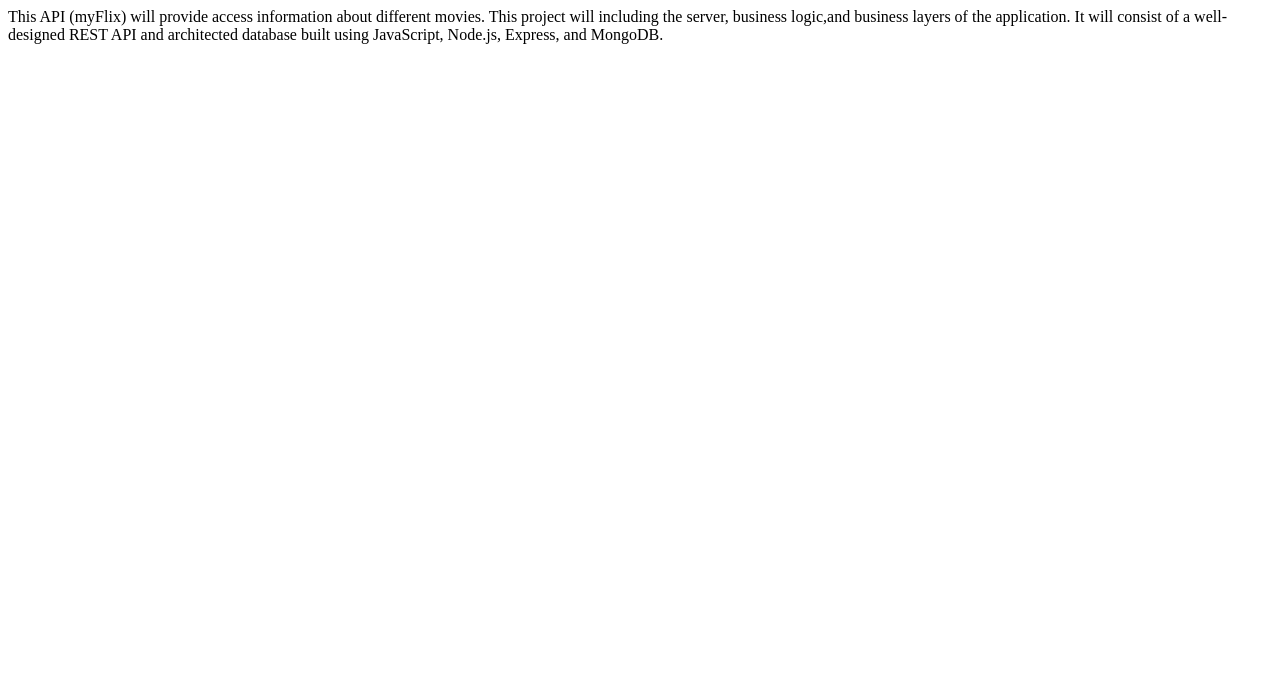
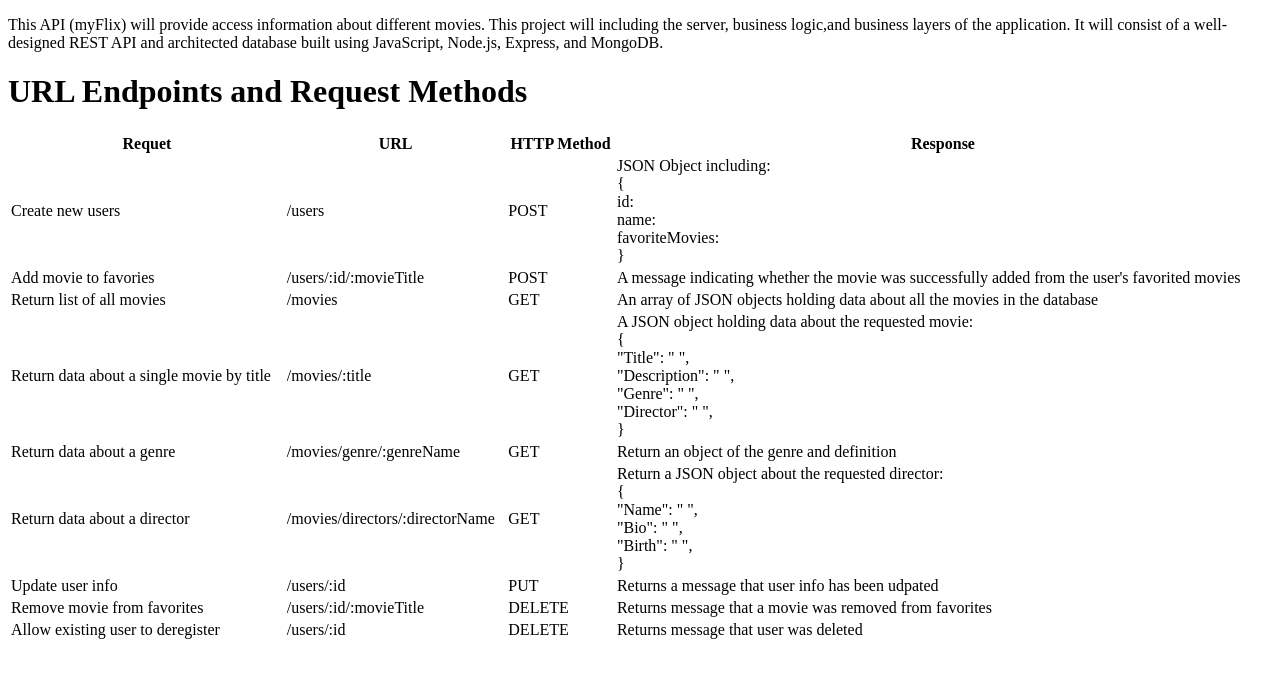
Before and after one commit to andrewhahn1/movie_api, a website: page public/documentation.html in a window 1280 px wide. Drawn offline with Linux system fonts and the light colour scheme.

Commit message:
Update documentation.html
If committed, added a table with Endpoints and Request Methods

```diff
--- a/public/documentation.html
+++ b/public/documentation.html
@@ -6,6 +6,92 @@
     <title>myFlix</title>
 </head>
 <body>
-    This API (myFlix) will provide access information about different movies. This project will including the server, business logic,and business layers of the application. It will consist of a well-designed REST API and architected database built using JavaScript, Node.js, Express, and MongoDB.
+   <p>This API (myFlix) will provide access information about different movies. This project will including the server, business logic,and business layers of the application. It will consist of a well-designed REST API and architected database built using JavaScript, Node.js, Express, and MongoDB.</p>
+
+   <h1>URL Endpoints and Request Methods</h1>
+   <table style="width:100%">
+    <tr>
+      <th>Requet</th>
+      <th>URL</th>
+      <th>HTTP Method</th>
+      <th>Response</th>
+    </tr>
+    <tr>
+      <td>Create new users</td>
+      <td>/users</td>
+      <td>POST</td>
+      <td>JSON Object including:<br/>
+       { <br/>
+        id:<br/>
+        name: <br/>
+        favoriteMovies: <br/>
+       }
+    </td>
+    </tr>
+    <tr>
+      <td>Add movie to favories</td>
+      <td>/users/:id/:movieTitle</td>
+      <td>POST</td>
+      <td> A message indicating whether the movie was successfully added
+        from the user's favorited movies</td>
+    </tr>
+    <tr>
+        <td>Return list of all movies</td>
+        <td>/movies</td>
+        <td>GET</td>
+        <td>An array of JSON objects holding data about all the movies in the
+            database</td>
+    </tr>
+    <tr>
+        <td>Return data about a single movie by title</td>
+        <td>/movies/:title</td>
+        <td>GET</td>
+        <td>A JSON object holding data about the requested movie:<br />
+        { <br/>
+            "Title": " ",<br/>
+            "Description": " ",<br/>
+            "Genre": " ", <br/>
+            "Director": " ",<br/>
+        }<br/>
+        </td>
+    </tr>
+    <tr>
+        <td>Return data about a genre</td>
+        <td>/movies/genre/:genreName</td>
+        <td>GET</td>
+        <td>Return an object of the genre and definition</td>
+    </tr>
+    <tr>
+        <td>Return data about a director</td>
+        <td>/movies/directors/:directorName</td>
+        <td>GET</td>
+        <td>Return a JSON object about the requested director: <br/>
+        { <br/>
+            "Name": " ",<br/>
+            "Bio": " ",<br/>
+            "Birth": " ", <br/>
+        }<br/>
+        </td>
+    </tr>
+    <tr>
+        <td>Update user info</td>
+        <td>/users/:id</td>
+        <td>PUT</td>
+        <td>Returns a message that user info has been udpated</td>
+    </tr>
+    <tr>
+        <td>Remove movie from favorites</td>
+        <td>/users/:id/:movieTitle</td>
+        <td>DELETE</td>
+        <td>Returns message that a movie was removed from favorites</td>
+    </tr>
+    <tr>
+        <td>Allow existing user to deregister</td>
+        <td>/users/:id</td>
+        <td>DELETE</td>
+        <td>Returns message that user was deleted</td>
+    </tr>
+  </table>
+
 </body>
 </html>
```
